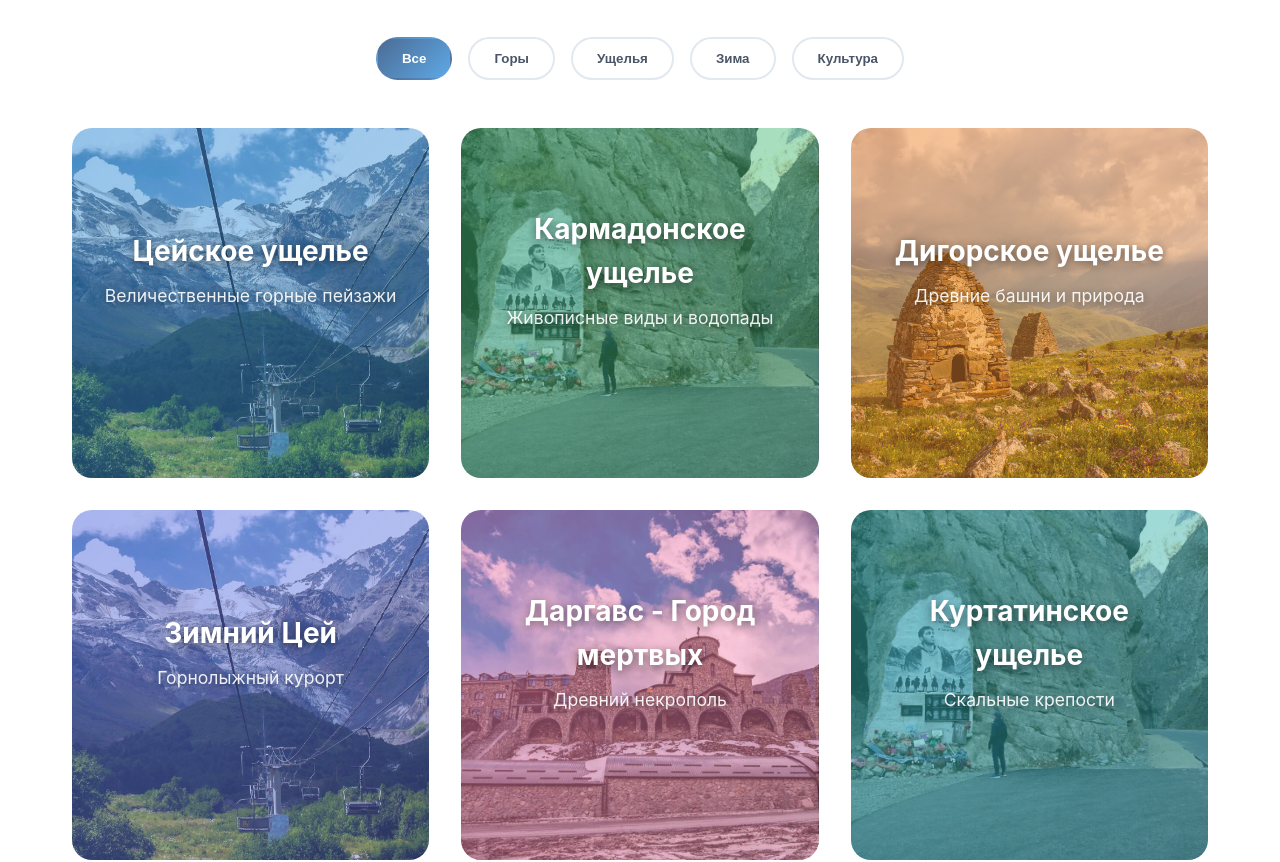
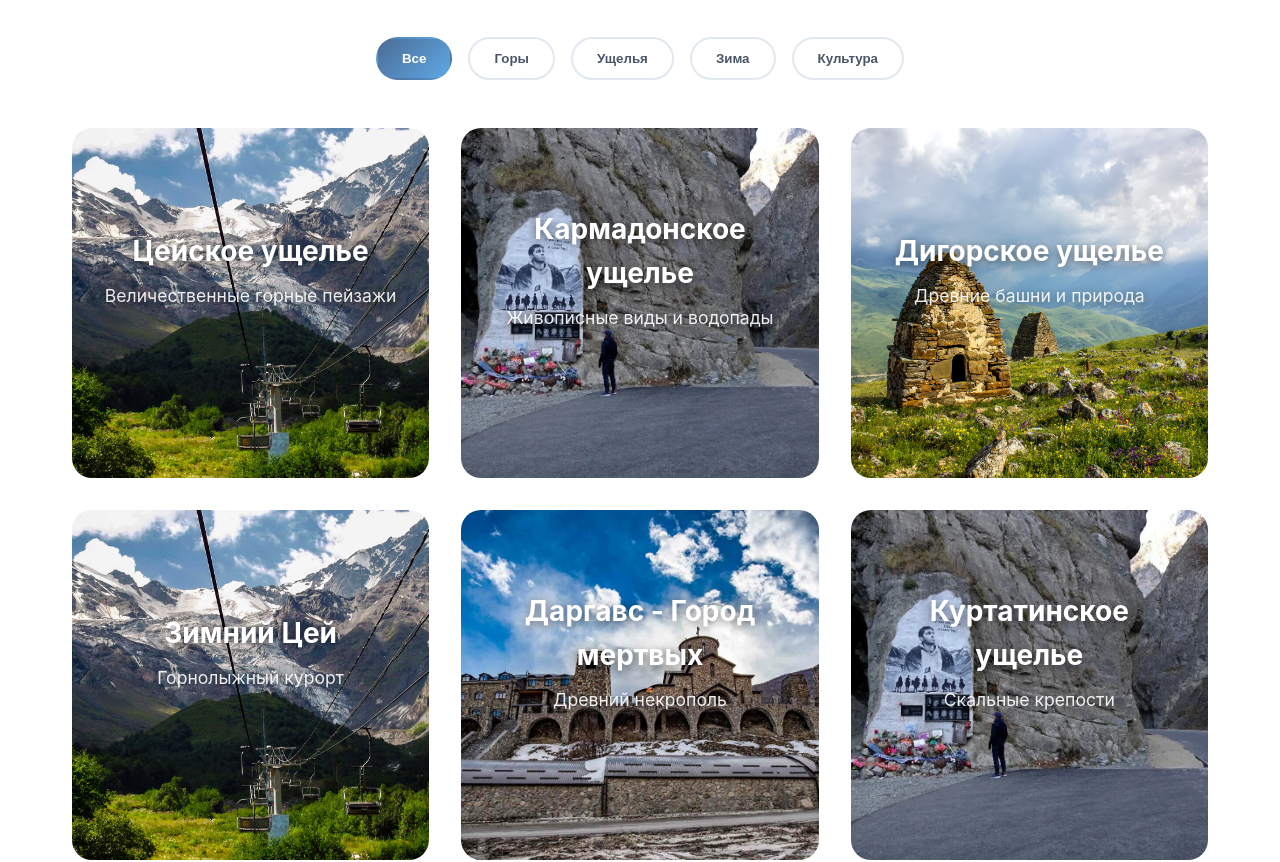
Before and after one commit to Equipoise7/vue-tour-osetia, a Vue app: page / in a window 1280 px wide. Shown: the part 2480-3342 px from the top of the page. Built offline with nearby package versions, Linux system fonts and the light colour scheme.

Commit message:
Убран цветной градиент с карточек галереи

```diff
--- a/src/components/Gallery.vue
+++ b/src/components/Gallery.vue
@@ -126,7 +126,7 @@ const closeImage = () => {
           class="gallery-item"
           @click="openImage(image)"
           :style="{
-            backgroundImage: `linear-gradient(135deg, ${image.color}88 0%, ${image.color}66 100%), url(${image.image})`,
+            backgroundImage: `url(${image.image})`,
             backgroundSize: 'cover',
             backgroundPosition: 'center'
           }"
@@ -148,7 +148,7 @@ const closeImage = () => {
           <div
             class="modal-image"
             :style="{
-              backgroundImage: `linear-gradient(135deg, ${selectedImage.color}88 0%, ${selectedImage.color}66 100%), url(${selectedImage.image})`,
+              backgroundImage: `url(${selectedImage.image})`,
               backgroundSize: 'cover',
               backgroundPosition: 'center'
             }"
```
